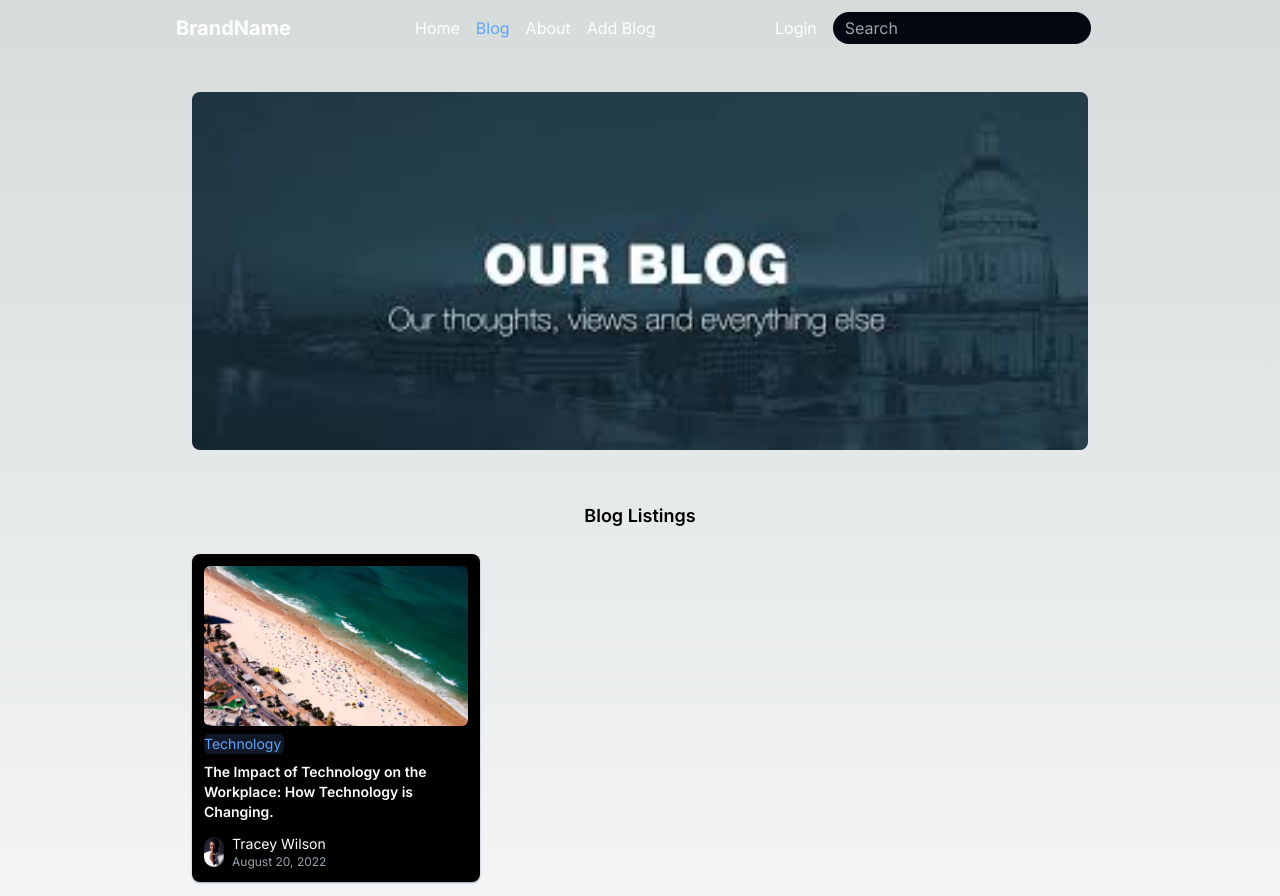
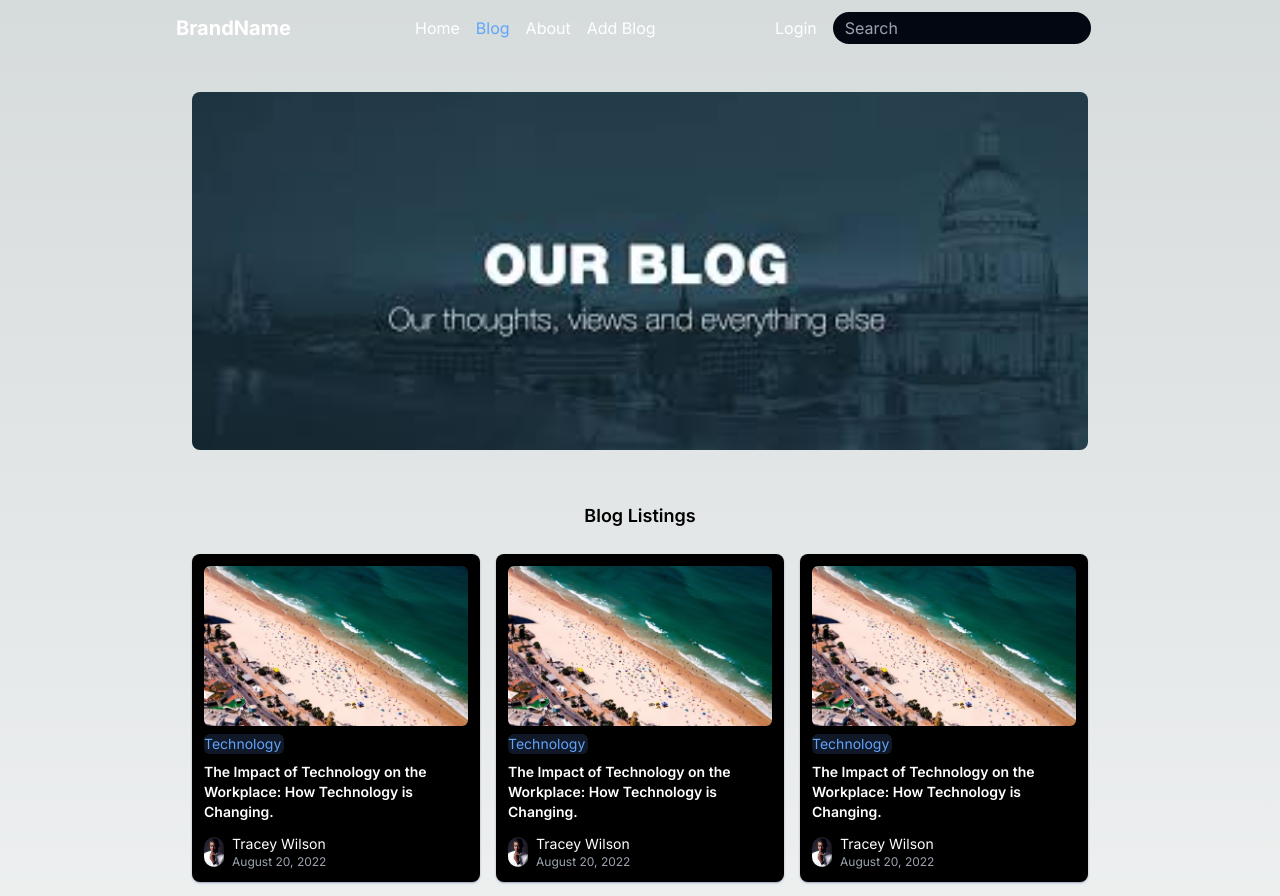
Before and after one commit to Ah815/Blog_App, a Next.js app: page /blog in a window 1280 px wide. Shown: the top 896 px of the page. Built offline with nearby package versions, Linux system fonts and the light colour scheme; no server answers.

Commit message:
added more data

```diff
--- a/src/app/blog/page.jsx
+++ b/src/app/blog/page.jsx
@@ -8,6 +8,78 @@ import Navbar from "@/components/Navbar";
 const BlogCard = () => {
   const data = useMemo(() => [
     {
+      img: "/testImg.jpg",
+      category: "Technology",
+      title: "The Impact of Technology on the Workplace: How Technology is Changing.",
+      profile: "/profile.jpg",
+      name: "Tracey Wilson",
+      date: "August 20, 2022",
+    },
+    {
+      img: "/testImg.jpg",
+      category: "Technology",
+      title: "The Impact of Technology on the Workplace: How Technology is Changing.",
+      profile: "/profile.jpg",
+      name: "Tracey Wilson",
+      date: "August 20, 2022",
+    },
+    {
+      img: "/testImg.jpg",
+      category: "Technology",
+      title: "The Impact of Technology on the Workplace: How Technology is Changing.",
+      profile: "/profile.jpg",
+      name: "Tracey Wilson",
+      date: "August 20, 2022",
+    },
+    {
+      img: "/testImg.jpg",
+      category: "Technology",
+      title: "The Impact of Technology on the Workplace: How Technology is Changing.",
+      profile: "/profile.jpg",
+      name: "Tracey Wilson",
+      date: "August 20, 2022",
+    },
+    {
+      img: "/testImg.jpg",
+      category: "Technology",
+      title: "The Impact of Technology on the Workplace: How Technology is Changing.",
+      profile: "/profile.jpg",
+      name: "Tracey Wilson",
+      date: "August 20, 2022",
+    },
+    {
+      img: "/testImg.jpg",
+      category: "Technology",
+      title: "The Impact of Technology on the Workplace: How Technology is Changing.",
+      profile: "/profile.jpg",
+      name: "Tracey Wilson",
+      date: "August 20, 2022",
+    },
+    {
+      img: "/testImg.jpg",
+      category: "Technology",
+      title: "The Impact of Technology on the Workplace: How Technology is Changing.",
+      profile: "/profile.jpg",
+      name: "Tracey Wilson",
+      date: "August 20, 2022",
+    },
+    {
+      img: "/testImg.jpg",
+      category: "Technology",
+      title: "The Impact of Technology on the Workplace: How Technology is Changing.",
+      profile: "/profile.jpg",
+      name: "Tracey Wilson",
+      date: "August 20, 2022",
+    },
+    {
+      img: "/testImg.jpg",
+      category: "Technology",
+      title: "The Impact of Technology on the Workplace: How Technology is Changing.",
+      profile: "/profile.jpg",
+      name: "Tracey Wilson",
+      date: "August 20, 2022",
+    },
+     {
       img: "/testImg.jpg",
       category: "Technology",
       title: "The Impact of Technology on the Workplace: How Technology is Changing.",
```
